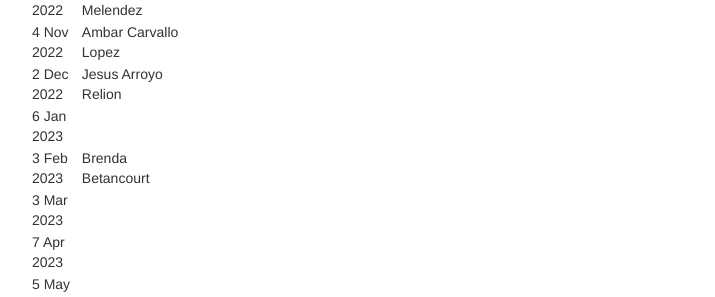
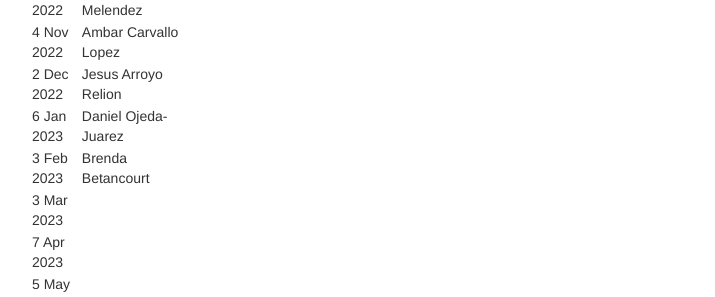
Before and after one commit to solislemuslab/solislemuslab.github.io, a Jekyll site: the page built from pages/zoominario.md, in a window 1280 px wide and 900 px high, scrolled down 2189 px. Shown: the part 229-526 px from the top of the window, without its empty margins (259-974 px from the left). Built offline with Jekyll 4.4.1, drawn with Linux system fonts in a browser that asks for light colours.

Commit message:
zoominario january

```diff
--- a/pages/zoominario.md
+++ b/pages/zoominario.md
@@ -67,7 +67,7 @@ Great! Please fill out [this google form](https://forms.gle/1kpZE1XrKe9YS9cHA).
 | 7 Oct 2022 | Natalia Rosario-Melendez | |
 | 4 Nov 2022 | Ambar Carvallo Lopez | |
 | 2 Dec 2022 | Jesus Arroyo Relion | |
-| 6 Jan 2023 |  | |
+| 6 Jan 2023 | Daniel Ojeda-Juarez | |
 | 3 Feb 2023 | Brenda Betancourt | |
 | 3 Mar 2023 |  | |
 | 7 Apr 2023 |  | |
```
